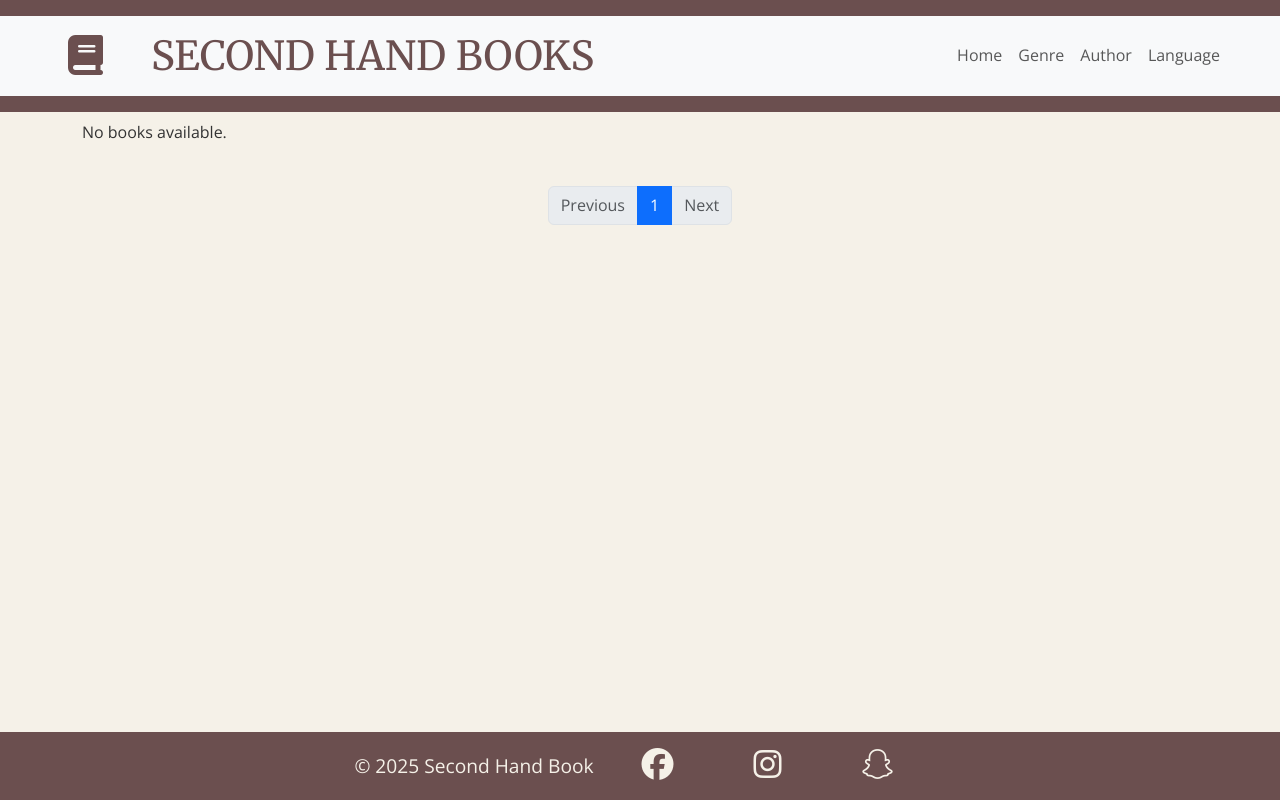
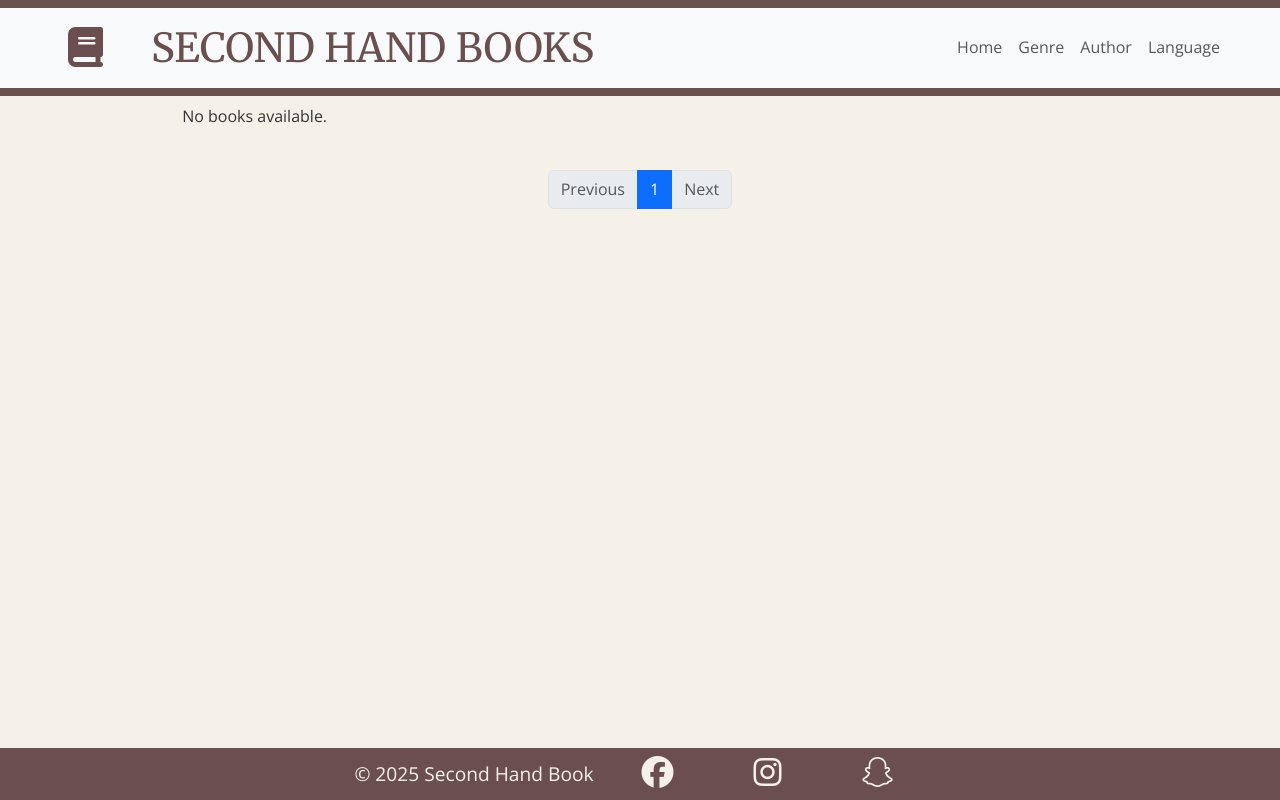
Before and after one commit to ChrisQ557/second_hand_book, a Django app: page / in a window 1280 px wide. Run offline with Django 4.2, Linux system fonts and the light colour scheme; data that the repository does not hold is empty; some libraries are stand-ins or nearby versions.

Commit message:
Reduce navbar padding and adjust card heights for full-viewport six-card layout

```diff
--- a/static/css/base.css
+++ b/static/css/base.css
@@ -1,5 +1,4 @@
 /* Base stylesheet for the Second Hand Book Shop */
-
 :root {
   --color-primary: #6b4f4f;        /* Warm brown */
   --color-secondary: #f5f1e8;      /* Soft parchment beige */
@@ -40,7 +39,7 @@
 header, footer {
   background: var(--color-primary);
   color: var(--color-secondary);
-  padding: 1rem 0;
+  padding: 0.5rem 0;
   text-align: center;
   position: fixed;
   width: 100%;
@@ -68,15 +67,14 @@
   color: var(--color-secondary);
 }
 
+footer a i:hover {
+  color: black;
+}
+
 footer p {
   margin: 0;
   font-size: 1.2rem;
 }
-
-footer a i:hover {
-  color: black;
-}
-
 
 .navbar, .navbar-nav .nav-link {
   font-family: 'Open Sans', sans-serif;
@@ -89,31 +87,26 @@
 
 main {
   flex: 1;
-  padding: 6rem 2rem 6rem;
+  /* add bottom padding equal to footer height to avoid overlap */
+  padding: 6rem 2rem 3rem;
+  overflow: auto;
 }
 
-
-.white {
-  background: white;
-  width: 300px;
-}
-
-body.book-detail-page {
-  background: var(--color-secondary) url('https://images.unsplash.com/photo-1524995997946-a1c2e315a42f?auto=format&fit=crop&w=1600&q=80') no-repeat center center fixed;
-  background-size: cover;
+/* Book list spacing from navbar */
+.book-list-bg {
+  margin-top: 0;
+  padding-top: 1rem;
 }
 
 .book-list-bg .card {
-  /* Make cards fill their columns and rows */
+  /* total viewport minus header/footer (e.g. 6rem) divided by 2 rows */
+  height: calc((100vh - 6rem) / 2);
+  /* ensure width spans its grid column */
   width: 100%;
-  height: 100%;
-  margin: 0;
-  display: flex;
-  flex-direction: column;
 }
 
 .book-list-bg .card-img-top {
-  aspect-ratio: 1 / 1;
+  height: 20vh;
   object-fit: cover;
 }
 
@@ -153,16 +146,22 @@
   font-size: 1rem;
 }
 
-/* Book list full-height grid to fit viewport */
-.book-list-bg {
-  min-height: calc(100vh - 12rem);
-}
 .book-list-bg .row {
-  height: 100%;
+  display: grid;
+  grid-template-columns: 1fr;
+  gap: 1rem;
+  height: auto;
 }
 .book-list-bg .col {
-  display: flex;
+  display: contents;
 }
-.book-list-bg .card {
-  flex: 1;
+@media (min-width: 576px) {
+  .book-list-bg .row {
+    grid-template-columns: repeat(2, 1fr);
+  }
 }
+@media (min-width: 768px) {
+  .book-list-bg .row {
+    grid-template-columns: repeat(3, 1fr);
+  }
+}
--- a/templates/base.html
+++ b/templates/base.html
@@ -4,7 +4,7 @@
 
 <head>
     <meta charset="UTF-8">
-    <meta name="viewport">
+    <meta name="viewport" content="width=device-width, initial-scale=1">
     <title>{% block title %}Second Hand Book{% endblock %}</title>
     <link href="https://cdn.jsdelivr.net/npm/bootstrap@5.3.8/dist/css/bootstrap.min.css" rel="stylesheet"
         integrity="sha384-sRIl4kxILFvY47J16cr9ZwB07vP4J8+LH7qKQnuqkuIAvNWLzeN8tE5YBujZqJLB" crossorigin="anonymous">
@@ -51,7 +51,7 @@
             </div>
         </nav>
     </header>
-    <main>
+    <main class="mt-2">
         {% block content %}{% endblock %}
     </main>
     <footer>
```
